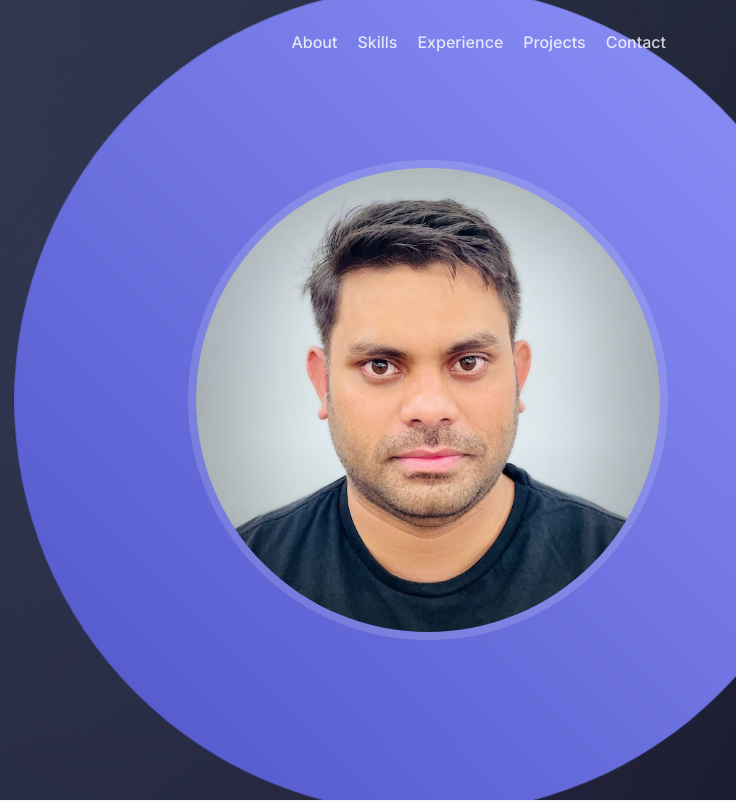
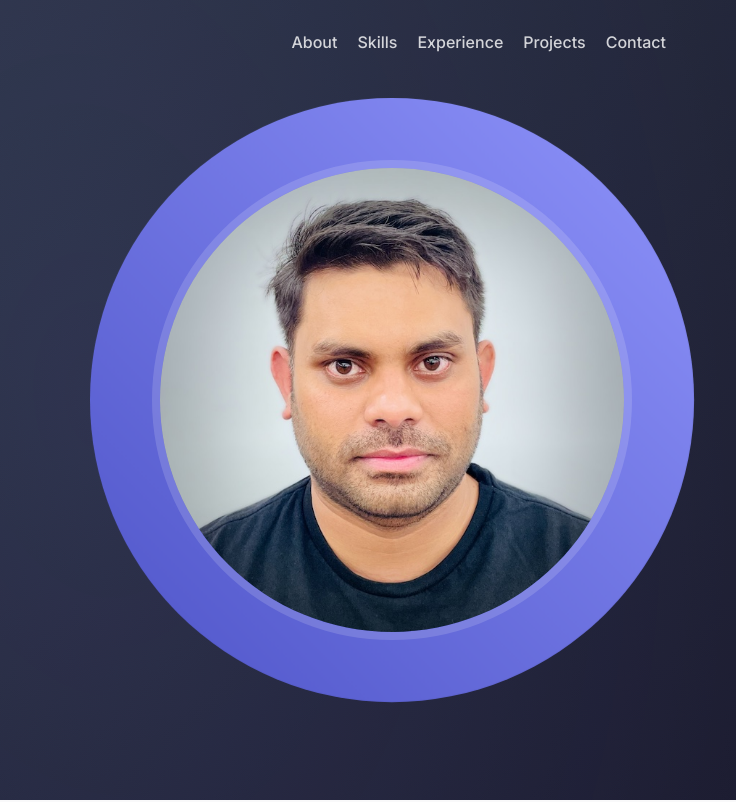
Before and after one commit to PareshMahya/profile, a plain HTML site: page index.html in a window 1280 px wide. Shown: the top 802 px of the page, 544-1280 px from the left. Drawn offline with nearby package versions, Linux system fonts and the light colour scheme.

Commit message:
Fix: add update index.html code

```diff
--- a/css/style.css
+++ b/css/style.css
@@ -319,8 +319,8 @@ header .lead {
 
 .hero-image {
   position: relative;
-  width: 640px;
-  height: 640px;
+  width: 480px;
+  height: 480px;
   margin: auto;
   display: flex;
   align-items: center;
@@ -351,7 +351,7 @@ header .lead {
     transform: translate(-50%, -50%) scale(1);
   }
   50% {
-    transform: translate(-50%, -50%) scale(1.05);
+    transform: translate(-50%, -50%) scale(1.01);
   }
   100% {
     transform: translate(-50%, -50%) scale(1);
```
